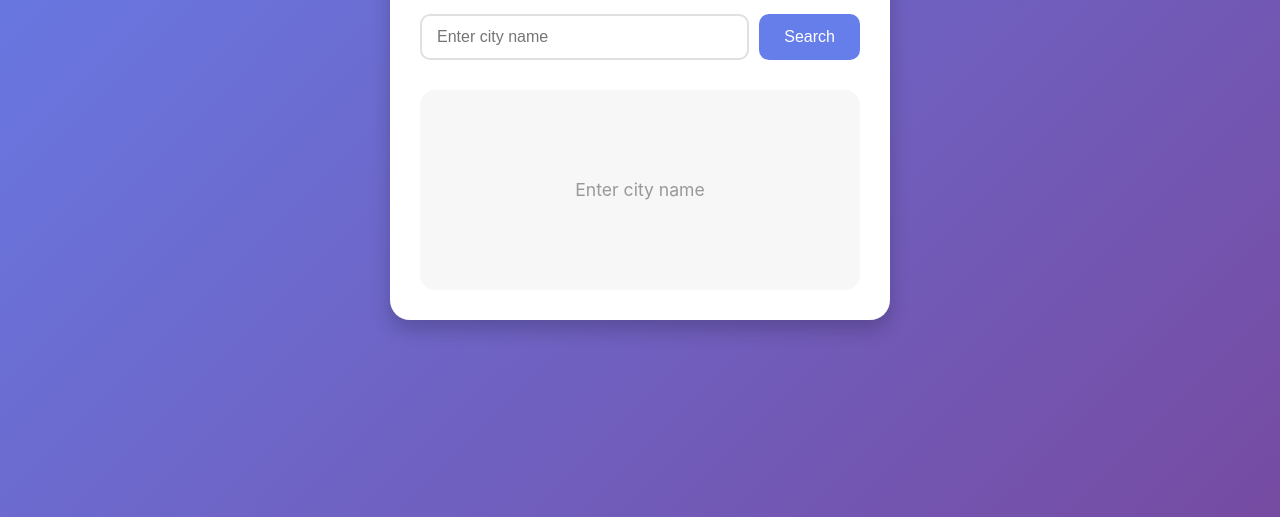
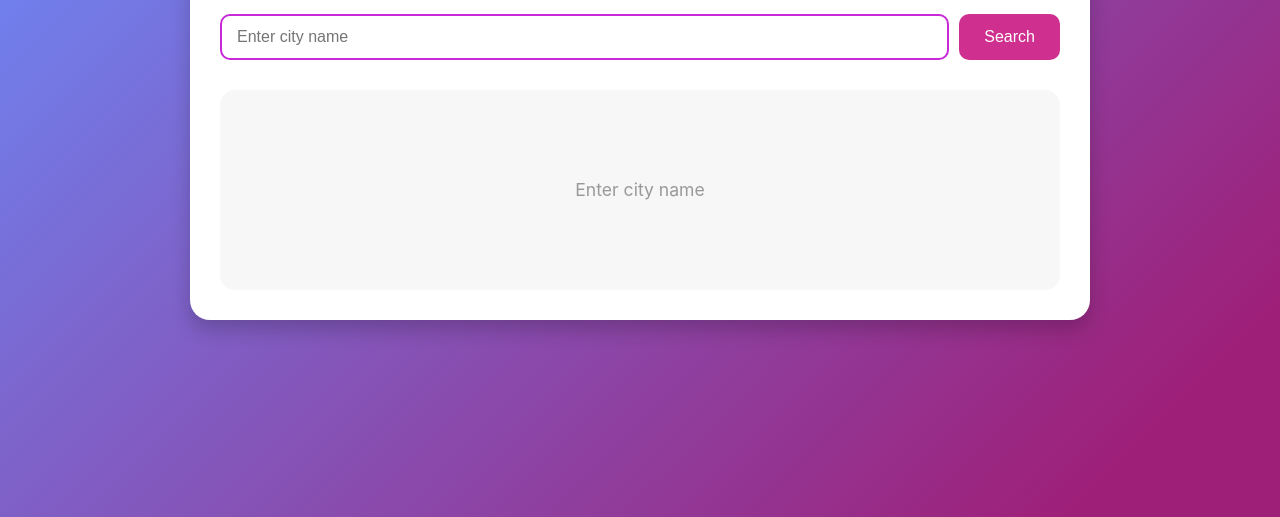
Before and after one commit to JudithOlivia/WeatherApp, a plain HTML site: page index.html in a window 1280 px wide. Shown: the part 283-800 px from the top of the page. Drawn offline with Linux system fonts and the light colour scheme.

Commit message:
changed color theme

```diff
--- a/style.css
+++ b/style.css
@@ -6,7 +6,7 @@
 
 body {
     font-family: -apple-system, BlinkMacSystemFont, 'Segoe UI', Roboto, Oxygen, Ubuntu, sans-serif;
-    background: linear-gradient(135deg, #667eea 0%, #764ba2 100%);
+    background: linear-gradient(135deg, #6e84f2 10%, #9e1f78 90%);
     min-height: 100vh;
     display: flex;
     justify-content: center;
@@ -18,7 +18,7 @@ body {
     border-radius: 20px;
     padding: 30px;
     width: 90%;
-    max-width: 500px;
+    max-width: 900px;
     box-shadow: 0 10px 20px rgba(0, 0, 0, 0.2);
 }
 
@@ -38,7 +38,7 @@ h1 {
 #cityInput {
     flex: 1;
     padding: 12px 15px;
-    border: 2px solid #e0e0e0;
+    border: 2px solid #c828d7;
     border-radius: 10px;
     font-size: 1em;
     outline: none;
@@ -52,7 +52,7 @@ h1 {
 
 #searchButton {
     padding: 12px 25px;
-    background: #667eea;
+    background: #cf2f8f;
     color: white;
     border: none;
     border-radius: 10px;
@@ -62,7 +62,7 @@ h1 {
 }
 
 #searchButton:hover {
-    background: #5a67d8;
+    background: #8a1694;
 }
 
 .weather-card {
```
